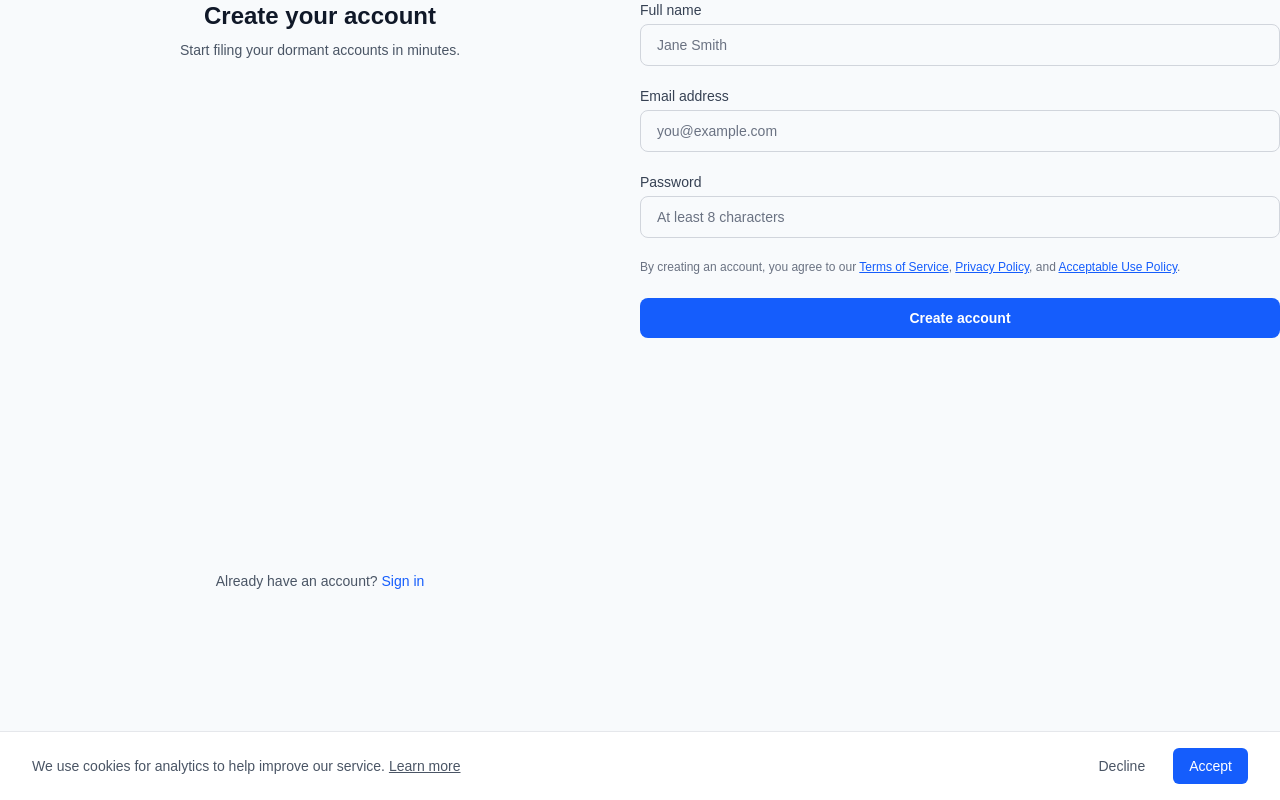
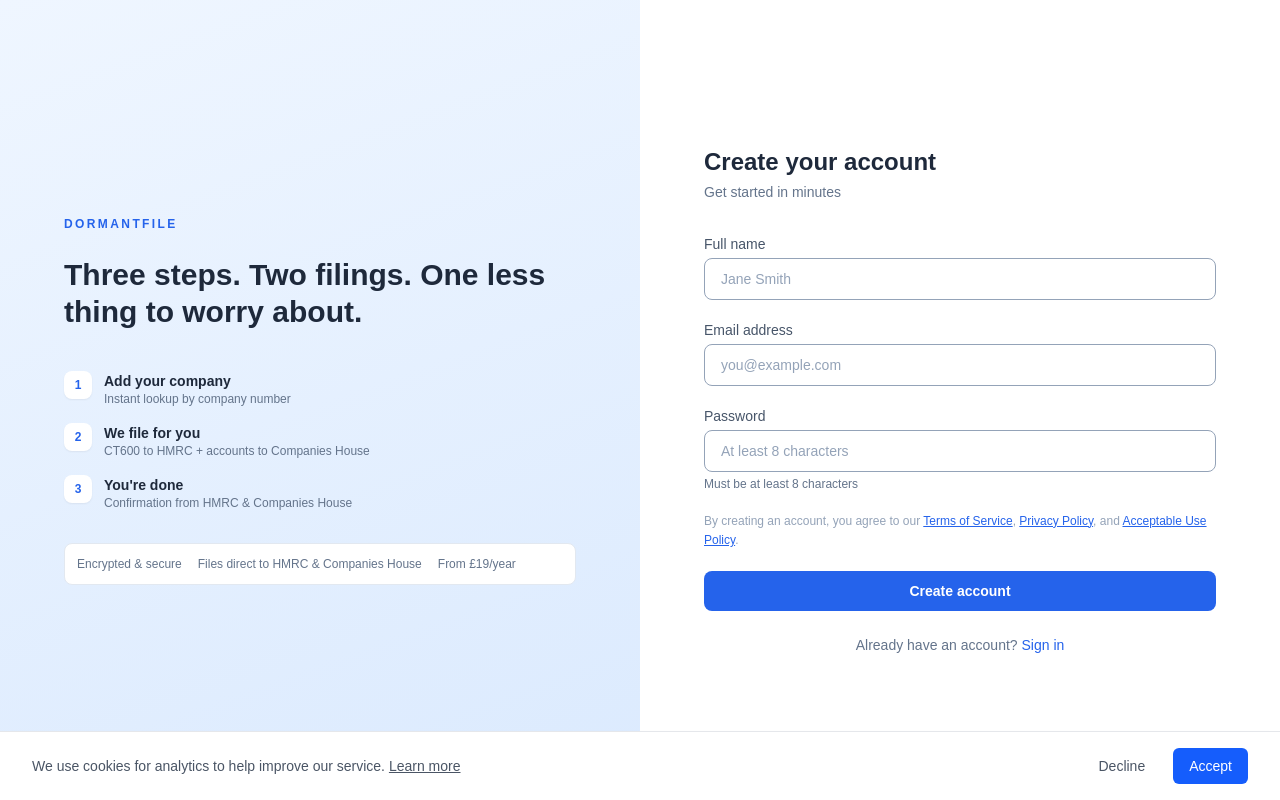
Before and after one commit to bendav91/dormantfile, a Next.js app: page /register in a window 1280 px wide. Built offline with nearby package versions, Linux system fonts and the light colour scheme; no server answers.

Commit message:
feat(auth): redesign register page with split-screen layout

```diff
--- a/src/app/(auth)/register/page.tsx
+++ b/src/app/(auth)/register/page.tsx
@@ -4,6 +4,14 @@
 import { signIn } from "next-auth/react";
 import { useRouter } from "next/navigation";
 import Link from "next/link";
+import {
+  BrandPanel,
+  BrandPanelMobile,
+  FormPanel,
+  AuthInput,
+  AuthButton,
+  AuthError,
+} from "@/components/auth";
 
 export default function RegisterPage() {
   const router = useRouter();
@@ -32,7 +40,6 @@
         return;
       }
 
-      // Auto sign in after successful registration
       const result = await signIn("credentials", {
         email,
         password,
@@ -52,125 +59,110 @@
 
   return (
     <>
-      <div className="mb-8 text-center">
-        <h1 className="text-2xl font-bold text-gray-900 dark:text-gray-100">Create your account</h1>
-        <p className="mt-2 text-sm text-gray-600 dark:text-gray-300">
-          Start filing your dormant accounts in minutes.
+      <BrandPanel variant="register" />
+      <div className="flex flex-col" style={{ backgroundColor: "var(--color-bg-card)" }}>
+        <BrandPanelMobile />
+        <FormPanel>
+          <h1
+            className="text-2xl font-bold mb-1"
+            style={{ color: "var(--color-text-primary)" }}
+          >
+            Create your account
+          </h1>
+          <p className="text-sm mb-8" style={{ color: "var(--color-text-secondary)" }}>
+            Get started in minutes
           </p>
-      </div>
 
           <form onSubmit={handleSubmit} className="space-y-5">
-        <div>
-          <label
-            htmlFor="name"
-            className="block text-sm font-medium text-gray-700 dark:text-gray-200 mb-1"
-          >
-            Full name
-          </label>
-          <input
+            <AuthInput
               id="name"
+              label="Full name"
               type="text"
               required
               autoComplete="name"
               value={name}
               onChange={(e) => setName(e.target.value)}
-            className="w-full rounded-lg border border-gray-300 dark:border-slate-600 px-4 py-2.5 text-sm text-gray-900 dark:text-gray-100 placeholder-gray-500 dark:placeholder-gray-400 focus-visible:border-blue-500 focus-visible:outline-none focus-visible:ring-1 focus-visible:ring-blue-500 dark:bg-slate-800"
               placeholder="Jane Smith"
             />
-        </div>
 
-        <div>
-          <label
-            htmlFor="email"
-            className="block text-sm font-medium text-gray-700 dark:text-gray-200 mb-1"
-          >
-            Email address
-          </label>
-          <input
+            <AuthInput
               id="email"
+              label="Email address"
               type="email"
               required
               autoComplete="email"
+              spellCheck={false}
               value={email}
               onChange={(e) => setEmail(e.target.value)}
-            spellCheck={false}
-            className="w-full rounded-lg border border-gray-300 dark:border-slate-600 px-4 py-2.5 text-sm text-gray-900 dark:text-gray-100 placeholder-gray-500 dark:placeholder-gray-400 focus-visible:border-blue-500 focus-visible:outline-none focus-visible:ring-1 focus-visible:ring-blue-500 dark:bg-slate-800"
               placeholder="you@example.com"
             />
-        </div>
 
-        <div>
-          <label
-            htmlFor="password"
-            className="block text-sm font-medium text-gray-700 dark:text-gray-200 mb-1"
-          >
-            Password
-          </label>
-          <input
+            <AuthInput
               id="password"
+              label="Password"
               type="password"
               required
               minLength={8}
               autoComplete="new-password"
               value={password}
               onChange={(e) => setPassword(e.target.value)}
-            className="w-full rounded-lg border border-gray-300 dark:border-slate-600 px-4 py-2.5 text-sm text-gray-900 dark:text-gray-100 placeholder-gray-500 dark:placeholder-gray-400 focus-visible:border-blue-500 focus-visible:outline-none focus-visible:ring-1 focus-visible:ring-blue-500 dark:bg-slate-800"
               placeholder="At least 8 characters"
+              helperText="Must be at least 8 characters"
             />
-        </div>
 
-        {error && (
+            <AuthError message={error} />
+
             <p
-            role="alert"
-            className="text-sm text-red-600 dark:text-red-400 bg-red-50 dark:bg-red-950 border border-red-200 dark:border-red-800 rounded-lg px-4 py-2.5"
+              className="text-xs leading-relaxed"
+              style={{ color: "var(--color-text-muted)" }}
             >
-            {error}
-          </p>
-        )}
-
-        <p className="text-xs text-gray-500 dark:text-gray-400 leading-relaxed">
               By creating an account, you agree to our{" "}
               <Link
                 href="/terms"
-            className="text-blue-600 dark:text-blue-400 hover:text-blue-700 dark:hover:text-blue-300 underline"
+                className="underline hover:no-underline"
+                style={{ color: "var(--color-primary)" }}
               >
                 Terms of Service
               </Link>
               ,{" "}
               <Link
                 href="/privacy"
-            className="text-blue-600 dark:text-blue-400 hover:text-blue-700 dark:hover:text-blue-300 underline"
+                className="underline hover:no-underline"
+                style={{ color: "var(--color-primary)" }}
               >
                 Privacy Policy
               </Link>
               , and{" "}
               <Link
                 href="/acceptable-use"
-            className="text-blue-600 dark:text-blue-400 hover:text-blue-700 dark:hover:text-blue-300 underline"
+                className="underline hover:no-underline"
+                style={{ color: "var(--color-primary)" }}
               >
                 Acceptable Use Policy
               </Link>
               .
             </p>
 
-        <button
-          type="submit"
-          disabled={loading}
-          className="w-full rounded-lg bg-blue-600 px-4 py-2.5 text-sm font-semibold text-white hover:bg-blue-700 focus-visible:outline-none focus-visible:ring-2 focus-visible:ring-blue-500 focus-visible:ring-offset-2 disabled:opacity-60 disabled:cursor-not-allowed transition-colors"
-        >
-          {loading ? "Creating account\u2026" : "Create account"}
-        </button>
+            <AuthButton type="submit" loading={loading} loadingText="Creating account…">
+              Create account
+            </AuthButton>
           </form>
 
-      <p className="mt-6 text-center text-sm text-gray-600 dark:text-gray-300">
+          <p
+            className="mt-6 text-center text-sm"
+            style={{ color: "var(--color-text-secondary)" }}
+          >
             Already have an account?{" "}
             <Link
               href="/login"
-          className="font-medium text-blue-600 dark:text-blue-400 hover:text-blue-700 dark:hover:text-blue-300"
+              className="font-medium hover:underline"
+              style={{ color: "var(--color-primary)" }}
             >
               Sign in
             </Link>
           </p>
+        </FormPanel>
+      </div>
     </>
   );
 }
```
Lines whose indentation alone changed are shown as unchanged.
